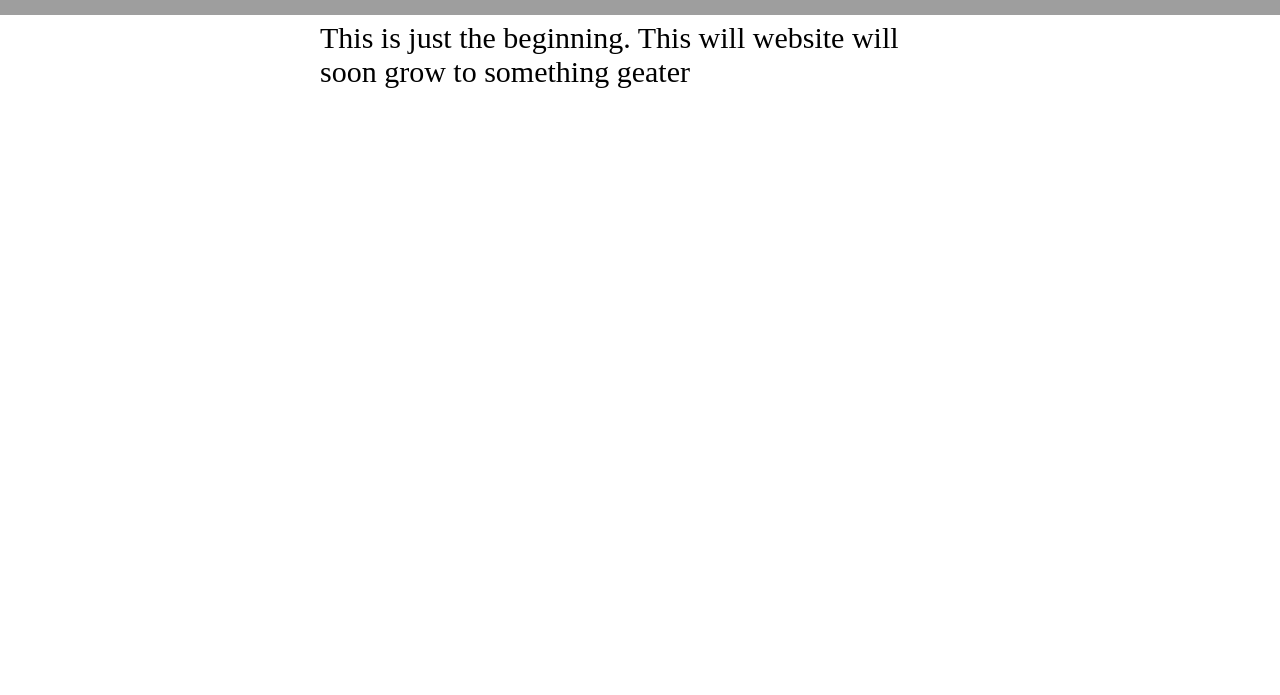
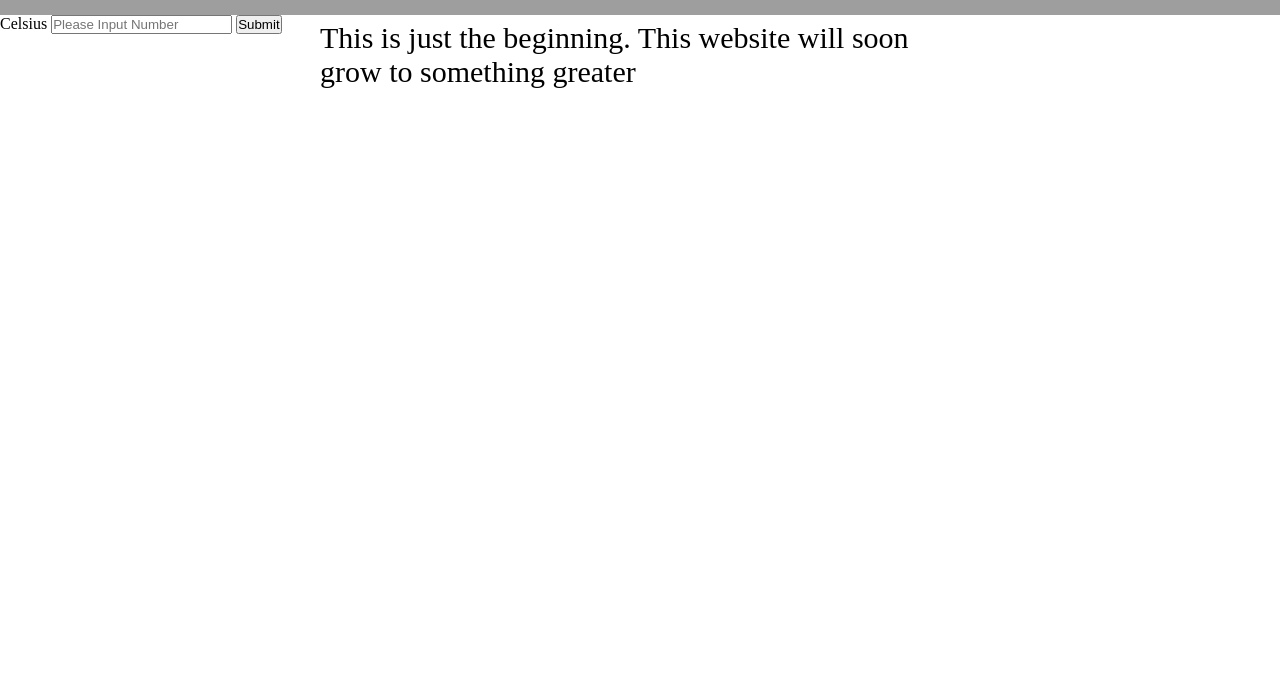
Before and after one commit to Lulu530/My-Temperature-Website, a plain HTML site: page index.html in a window 1280 px wide. Shown: the part 105-800 px from the top of the page. Drawn offline with Linux system fonts and the light colour scheme; grey boxes are pictures that could not be loaded.

Commit message:
Add celsius button and text

```diff
--- a/index.html
+++ b/index.html
@@ -8,12 +8,22 @@
     </head>
     <body>
         <h1 class="title">LuLu's Site</h1>
+        <!--
         <h1 class="games">Games</h1>
         <h1 class="converter">Converter</h1>
         <h1 class="contact">Contact</h1>
+        -->
 
-        <p>This is just the beginning. This will website will soon grow to something geater</p>
+        <p>This is just the beginning. This website will soon grow to something greater</p>
         <div class="background-image"></div>
+
+        <p></p>
+
+        <form>
+            <label for="celsiusbox">Celsius</label>
+            <input type="number" id="celsiusbox" name="celsiusbox" placeholder="Please Input Number">
+            <input type="submit" value="Submit">
+        </form>
 
         <h2></h2>
 
```
